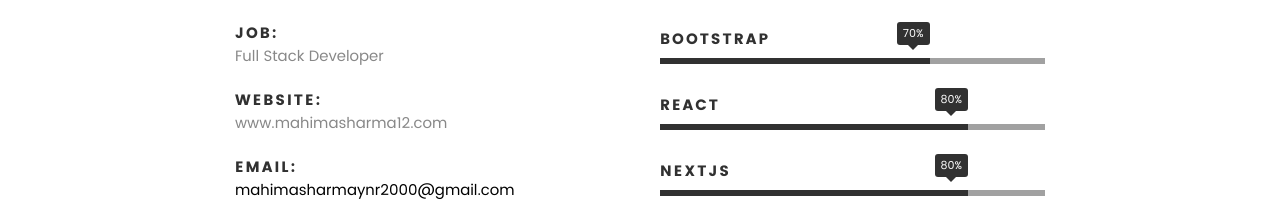
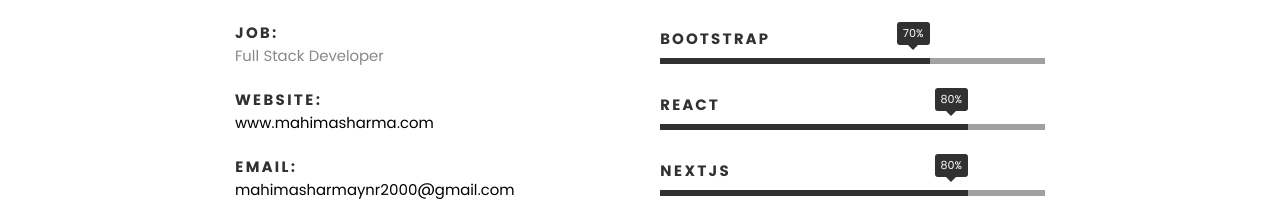
Before and after one commit to mahimasharma72/mahima-portfolio, a React (Create React App) app: page / in a window 1280 px wide. Shown: the part 1541-1747 px from the top of the page. Built offline with nearby package versions, Linux system fonts and the light colour scheme.

Commit message:
updated website

```diff
--- a/src/app/components/about/index.js
+++ b/src/app/components/about/index.js
@@ -187,7 +187,8 @@ export const About = () => {
                                         </li>
                                         <li>
                                             <strong>Website:</strong>
-                                            <span>www.mahimasharma12.com</span>
+                                            <span><a href="https://portfolio-r0oc9mki9-mahimas-projects-0c418716.vercel.app/" target="_blank"
+                                                     rel="noreferrer">www.mahimasharma.com</a></span>
                                         </li>
                                         <li>
                                             <strong>Email:</strong>
```
